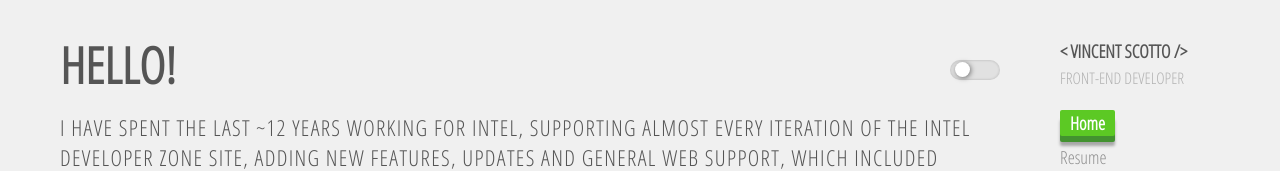
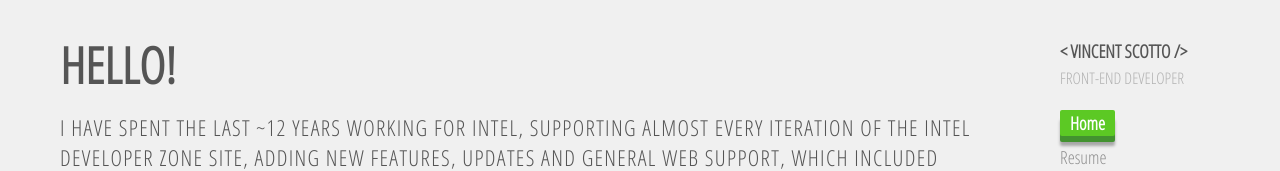
Before and after one commit to vincentscotto/vincentscotto, a plain HTML site: page index.html in a window 1280 px wide. Shown: the top 171 px of the page. Drawn offline with Linux system fonts and the light colour scheme.

Commit message:
Removing switch... for now

```diff
--- a/index.html
+++ b/index.html
@@ -46,10 +46,10 @@
 
   <section id="home">
 
-    <div class="switch">
+    <!--<div class="switch">
       <input type="checkbox" id="checkbox" />
       <label for="checkbox"></label>
-    </div>
+    </div>-->
 
     <h1>hello!</h1>
 
```
